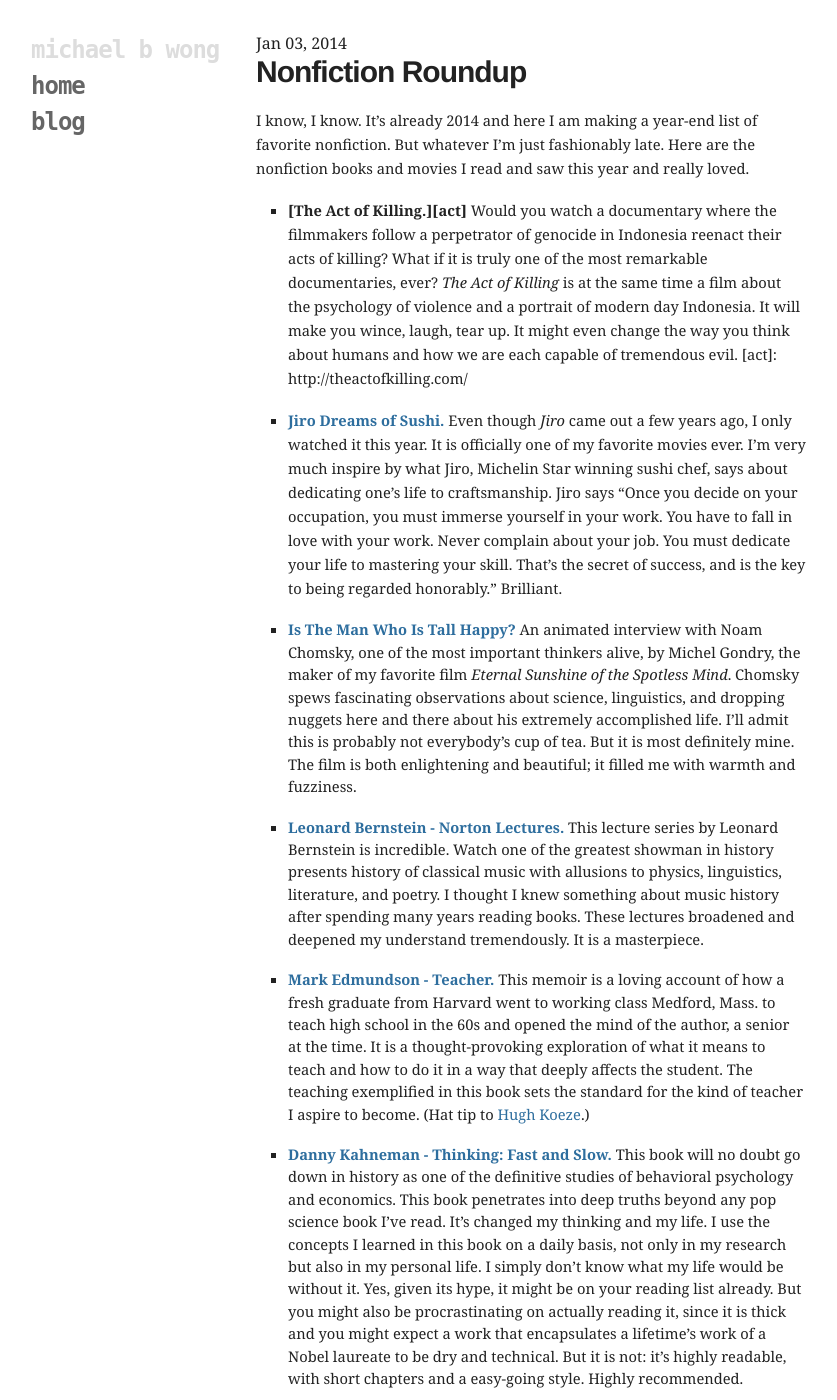
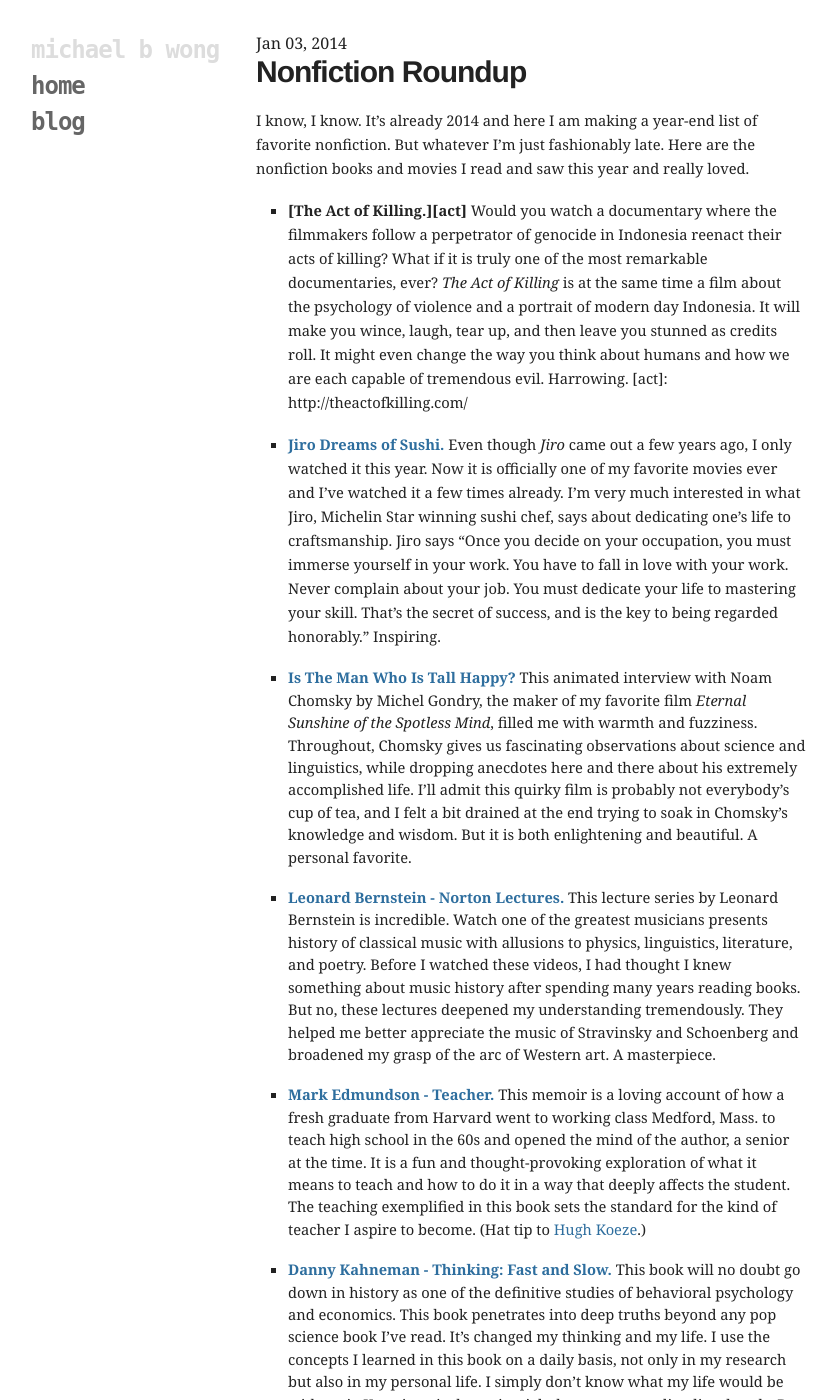
Before and after one commit to mbwong/mbwong.github.com, a Jekyll site: the page built from _posts/2014-1-3-nonfiction-roundup.md, in a window 1280 px wide and 1400 px high. Shown: the whole window, without its empty margins (94-931 px from the left). Built offline with Jekyll 4.4.1, drawn with Linux system fonts in a browser that asks for light colours.

Commit message:
nonfiction

```diff
--- a/_posts/2014-1-3-nonfiction-roundup.md
+++ b/_posts/2014-1-3-nonfiction-roundup.md
@@ -8,22 +8,22 @@
 
 I know, I know. It's already 2014 and here I am making a year-end list of favorite nonfiction. But whatever I'm just fashionably late. Here are the nonfiction books and movies I read and saw this year and really loved.
 
-* __[The Act of Killing.][act]__ Would you watch a documentary where the filmmakers follow a perpetrator of genocide in Indonesia reenact their acts of killing? What if it is truly one of the most remarkable documentaries, ever? _The Act of Killing_ is at the same time a film about the psychology of violence and a portrait of modern day Indonesia. It will make you wince, laugh, tear up. It might even change the way you think about humans and how we are each capable of tremendous evil.
+* __[The Act of Killing.][act]__ Would you watch a documentary where the filmmakers follow a perpetrator of genocide in Indonesia reenact their acts of killing? What if it is truly one of the most remarkable documentaries, ever? _The Act of Killing_ is at the same time a film about the psychology of violence and a portrait of modern day Indonesia. It will make you wince, laugh, tear up, and then leave you stunned as credits roll. It might even change the way you think about humans and how we are each capable of tremendous evil. Harrowing.
 [act]: http://theactofkilling.com/
 
-* __[Jiro Dreams of Sushi.][jiro]__ Even though _Jiro_ came out a few years ago, I only watched it this year. It is officially one of my favorite movies ever. I'm very much inspire by what Jiro, Michelin Star winning sushi chef, says about dedicating one's life to craftsmanship. Jiro says "Once you decide on your occupation, you must immerse yourself in your work. You have to fall in love with your work. Never complain about your job. You must dedicate your life to mastering your skill. That's the secret of success, and is the key to being regarded honorably." Brilliant.
+* __[Jiro Dreams of Sushi.][jiro]__ Even though _Jiro_ came out a few years ago, I only watched it this year. Now it is officially one of my favorite movies ever and I've watched it a few times already. I'm very much interested in what Jiro, Michelin Star winning sushi chef, says about dedicating one's life to craftsmanship. Jiro says "Once you decide on your occupation, you must immerse yourself in your work. You have to fall in love with your work. Never complain about your job. You must dedicate your life to mastering your skill. That's the secret of success, and is the key to being regarded honorably." Inspiring.
 
 [jiro]: http://www.magpictures.com/jirodreamsofsushi/
 
-* __[Is The Man Who Is Tall Happy?][tall]__ An animated interview with Noam Chomsky, one of the most important thinkers alive, by Michel Gondry, the maker of my favorite film _Eternal Sunshine of the Spotless Mind_. Chomsky spews fascinating observations about science, linguistics, and dropping nuggets here and there about his extremely accomplished life. I'll admit this is probably not everybody's cup of tea. But it is most definitely mine. The film is both enlightening and beautiful; it filled me with warmth and fuzziness.
+* __[Is The Man Who Is Tall Happy?][tall]__ This animated interview with Noam Chomsky by Michel Gondry, the maker of my favorite film _Eternal Sunshine of the Spotless Mind_, filled me with warmth and fuzziness. Throughout, Chomsky gives us fascinating observations about science and linguistics, while dropping anecdotes here and there about his extremely accomplished life. I'll admit this quirky film is probably not everybody's cup of tea, and I felt a bit drained at the end trying to soak in Chomsky's knowledge and wisdom. But it is both enlightening and beautiful. A personal favorite.
 
 [tall]:http://www.youtube.com/watch?v=d9c4xJEP6eI
 
-* __[Leonard Bernstein - Norton Lectures.][bernstein]__ This lecture series by Leonard Bernstein is incredible. Watch one of the greatest showman in history presents history of classical music with allusions to physics, linguistics, literature, and poetry. I thought I knew something about music history after spending many years reading books. These lectures broadened and deepened my understand tremendously. It is a masterpiece.
+* __[Leonard Bernstein - Norton Lectures.][bernstein]__ This lecture series by Leonard Bernstein is incredible. Watch one of the greatest musicians presents history of classical music with allusions to physics, linguistics, literature, and poetry. Before I watched these videos, I had thought I knew something about music history after spending many years reading books. But no, these lectures deepened my understanding tremendously. They helped me better appreciate the music of Stravinsky and Schoenberg and broadened my grasp of the arc of Western art. A masterpiece.
 
 [bernstein]: http://www.openculture.com/2012/03/leonard_bernsteins_masterful_lectures_on_music.html
 
-* __[Mark Edmundson - Teacher.][teacher]__ This memoir is a loving account of how a fresh graduate from Harvard went to working class Medford, Mass. to teach high school in the 60s and opened the mind of the author, a senior at the time. It is a thought-provoking exploration of what it means to teach and how to do it in a way that deeply affects the student. The teaching exemplified in this book sets the standard for the kind of teacher I aspire to become. (Hat tip to [Hugh Koeze][hk].)
+* __[Mark Edmundson - Teacher.][teacher]__ This memoir is a loving account of how a fresh graduate from Harvard went to working class Medford, Mass. to teach high school in the 60s and opened the mind of the author, a senior at the time. It is a fun and thought-provoking exploration of what it means to teach and how to do it in a way that deeply affects the student. The teaching exemplified in this book sets the standard for the kind of teacher I aspire to become. (Hat tip to [Hugh Koeze][hk].)
 
 [hk]: http://hughkoeze.wordpress.com/
 [teacher]: http://www.amazon.com/Teacher-One-Who-Made-Difference/dp/0375708545/ref=sr_1_4?s=books&ie=UTF8&qid=1388783398&sr=1-4&keywords=mark+edmundson
```
